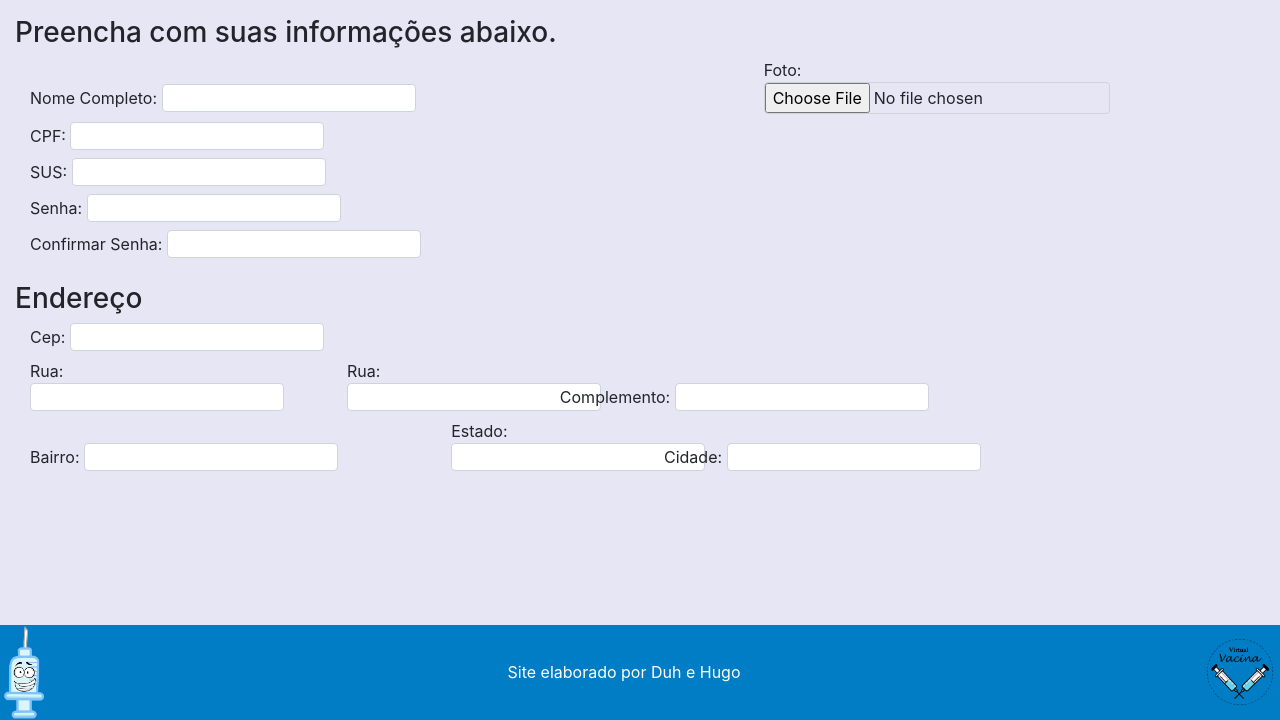
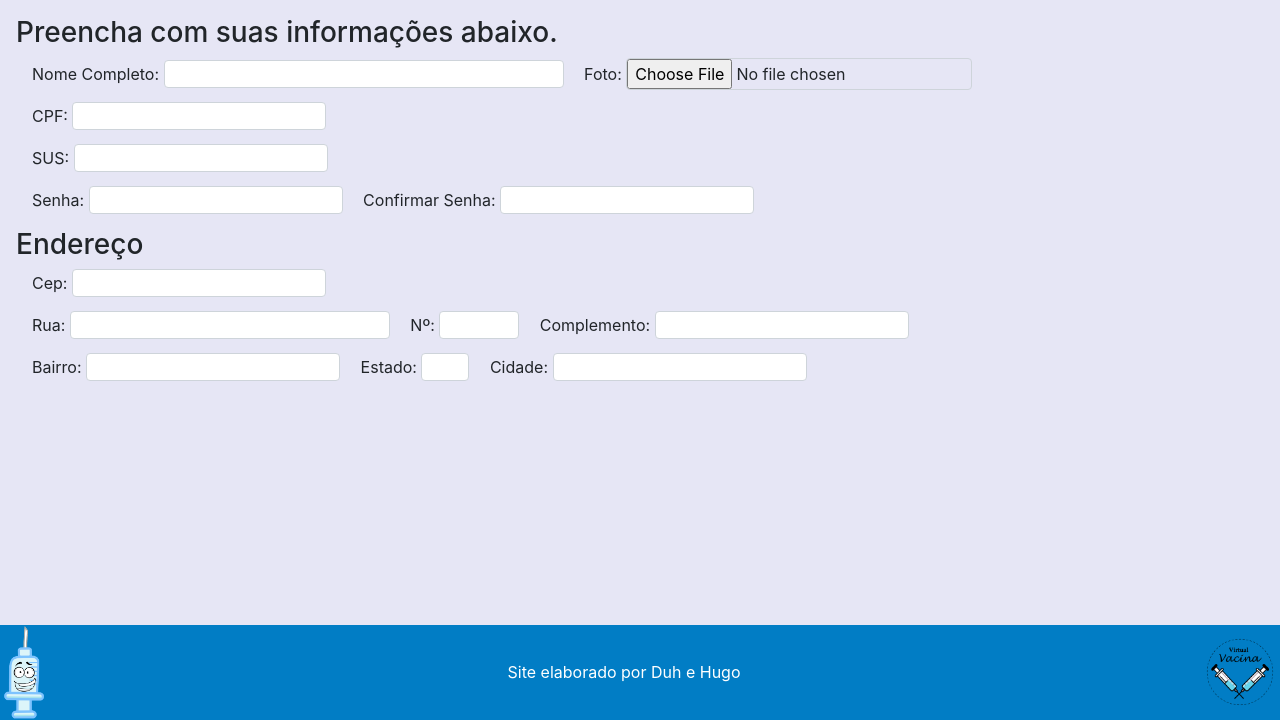
Before and after one commit to hugoerico/Projeto-Virtual-Vacina, a PHP site: page /cadastro.php in a window 1280 px wide. Shown: the part 80-800 px from the top of the page. Run offline with PHP 8.4, Linux system fonts and the light colour scheme; some libraries are stand-ins or nearby versions.

Commit message:
atualizaçoes na pagina cadastro

```diff
--- a/cadastro.php
+++ b/cadastro.php
@@ -6,86 +6,95 @@ include "cabecalho.php";
 
 <form action="" method="post">
 
-<div class="col-md-12">
+<fieldset>
 
 <h3>Preencha com suas informações abaixo.</h3>
+<div>
+<label for="" >
+Nome Completo:
+</label>
+<input type="text" name="nome" id="" style="width: 25em" >
 
-<label for="" class="col-md-7">
-Nome Completo:
-<input type="text" name="nome" id="" >
+<label for="" >
+Foto:
 </label>
-
-<label for="" class="col-md-4">
-Foto:
 <input type="file" name="foto" id="" >
-</label>
-
-<label for=""class="col-md-12">
-CPF:
-<input type="text" name="cpf" id="">
-</label>
-
-<label for=""class="col-md-12">
-SUS:
-<input type="text" name="sus" id="">
-</label>
-
-<label for=""class="col-md-12">
-Senha:
-<input type="text" name="senha" id="">
-</label>
-
-<label for="" class="col-md-12">
-Confirmar Senha:
-<input type="text" name="Csenha" id="">
-</label>
-
 </div>
 
-<div class="col-md-12">
+<div>
+<label for="">
+CPF:
+</label>
+<input type="text" name="cpf" id="">
+</div>
+
+<div>
+<label for="">
+SUS:
+</label>
+<input type="text" name="sus" id="">
+</div>
+
+<div>
+<label for="">
+Senha:
+</label>
+<input type="text" name="senha" id="">
+
+<label for="" >
+Confirmar Senha:
+</label>
+<input type="text" name="Csenha" id="">
+</div>
+
+</fieldset>
+
+<fieldset>
 
 <h3>Endereço</h3>
 
-
-<label class="col-md-12">
+<div>
+<label >
 Cep:
+</label>
 <input  type="text" name="cep" id="" >
-</label>
-
-<label class="col-md-3">
-Rua:
-<input type="text" name="rua"  id="" >
-</label>
-
-<label class="col-md-2">
-Rua:
-<input type="text" name="rua"  id="" >
-</label>
-
-
-<label class="col-md-5">
-Complemento:
-<input  type="text" name="complemento" id="" >
-</label>
-
-<label class="col-md-4">
-Bairro:
-<input type="text" name="bairro" id="">
-</label>
-
-<label class="col-md-2">
-Estado:
-<input  type="text" name="estado" id="">
-</label>
-
-<label class="col-md-4">
-Cidade:
-<input type="text"name="cidade"  id="">
-</label>
-
 </div>
 
+<div>
+<label >
+Rua:
+</label>
+<input type="text" name="rua"  id="" style="width: 20em">
 
+<label >
+Nº:
+</label>
+<input type="text" name="rua"  id="" style="width: 5em" >
+
+<label >
+Complemento:
+</label>
+<input  type="text" name="complemento" id="" >
+</div>
+
+<div>
+<label>
+Bairro:
+</label>
+<input type="text" name="bairro" id="">
+
+<label >
+Estado:
+</label>
+<input  type="text" name="estado" id="" style="width: 3em">
+
+<label >
+Cidade:
+</label>
+<input type="text"name="cidade"  id="">
+</div>
+
+</fieldset>
 
 </form>
 </section>
--- a/style.css
+++ b/style.css
@@ -12,6 +12,8 @@
 /* cabeçalho do site */
 
 header{
+    width: 100%;
+    height:auto;
     background-color: rgb(1, 125, 197);
     display: flex;
     justify-content: space-between;
@@ -130,10 +132,17 @@ footer #vacinao{
 
 /* pagina cadastro do site */
 
-#cadastro div{
+#cadastro form{
     margin-top: 1em;
+    padding-left: 1em;
+}
+#cadastro div {
+    margin-bottom: 0.5em;
 }
 #cadastro input{
     border: 1px solid #ced4da;
     border-radius: .25rem;
 }
+#cadastro label{
+    margin-left: 1em;
+}
```
